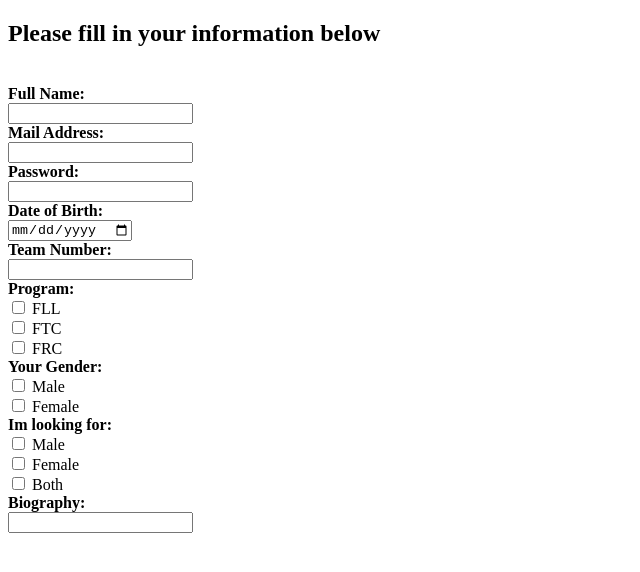
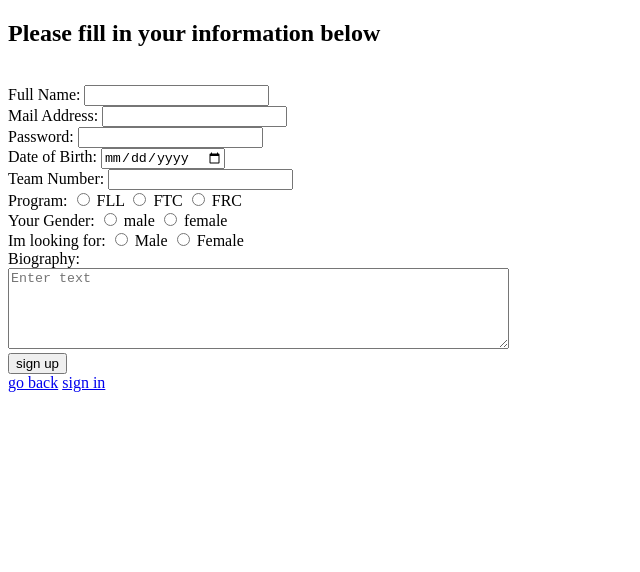
Before and after one commit to yahli1602/firstmeet, a plain HTML site: page SignUp.html in a window 1280 px wide. Shown: the whole page, without its empty margins (0-640 px from the left). Drawn offline with Linux system fonts and the light colour scheme.

Commit message:
finish for now home,signin,signup

```diff
--- a/SignUp.html
+++ b/SignUp.html
@@ -7,38 +7,51 @@
 </head>
 <body>
     <form>
-    <h2>Please fill in your information below</h2><br>
-    <label for="FullName"> <b>Full Name:</b></label><br>
-    <input type="text" name="full name" id="FullName"><br>
-    <label for="email"> <b>Mail Address:</b></label><br>
-    <input type="text" name="email" id="email"><br>
-    <label for="password"><b>Password:</b></label><br>
-    <input type="password" name="password" id="password"><br>
-    <label for="date"><b>Date of Birth:</b></label><br>
-    <input type="date" name="date" id="date"><br>
-    <label for="tmNum"><b>Team Number:</b></label><br>
-    <input type="number" name="Team Number" id="tmNum"><br>
-    <label for="program"><b> Program: </b></label><br>
-    <input type="checkbox" name="fll" id="fll" value="fll">
-    <label for="fll">FLL</label><br>
-    <input type="checkbox" name="ftc" id="ftc" value="ftc">
-    <label for="ftc">FTC</label><br>
-    <input type="checkbox" name="frc" id="frc" value="frc">
-    <label for="frc">FRC</label><br>
-    <label for="gender"><b>Your Gender:</b></label><br>
-    <input type="checkbox" name="male" id="male" value="male">
-    <label for="male">Male</label><br>
-    <input type="checkbox" name="female" id="female" value="female">
-    <label for="female">Female</label><br>
-    <label for="preferred"><b>Im looking for:</b></label><br>
-    <input type="checkbox" name="male" id="male" value="male">
-    <label for="male">Male</label><br>
-    <input type="checkbox" name="female" id="female" value="female">
-    <label for="female">Female</label><br>
-    <input type="checkbox" name="both" id="both" value="both">
-    <label for="both">Both</label><br>
-    <label for="bio"><b>Biography:</b></label><br>
-    <input type="text" name="bio" id="bio"><br>
-</form>
+        <h2>Please fill in your information below</h2><br>
+        <label for="FullName">Full Name:</label>
+        <input type="text" name="full name" id="FullName" required><br>
+
+        <label for="email">Mail Address:</label>
+        <input type="text" name="email" id="email" required><br>
+
+        <label for="password">Password:</label>
+        <input type="password" name="password" id="password" required><br>
+
+        <label for="date">Date of Birth:</label>
+        <input type="date" name="date" id="date" required><br>
+
+        <label for="tmNum">Team Number:</label>
+        <input type="number" name="Team Number" id="tmNum" required><br>
+
+        <label for="program">Program:</label>
+        <input type="radio" name="program" id="fll" value="fll" required>
+        <label for="fll">FLL</label>
+        <input type="radio" name="program" id="ftc" value="ftc">
+        <label for="ftc">FTC</label>
+        <input type="radio" name="program" id="frc" value="frc">
+        <label for="frc">FRC</label><br>
+
+        <label for="gender">Your Gender:</label>
+        <input type="radio" name="gender" id="male" value="male" required>
+        <label for="male">male</label>
+        <input type="radio" name="gender" id="female" value="female">
+        <label for="female">female</label><br>
+
+        <label for="preferred">Im looking for:</label>
+        <input type="radio" name="prefer" id="pmale" value="male" required>
+        <label for="pmale">Male</label>
+        <input type="radio" name="prefer" id="pfemale" value="pfemale">
+        <label for="pfemale">Female</label><br>
+
+        <label for="bio">Biography:</label><br>
+        <textarea rows="5" cols="60" name="bio" id="bio" placeholder="Enter text" required></textarea><br>
+
+        <button type="submit">sign up</button>
+        <div>
+            <a href="index.html">go back</a>
+            <a href="SignIn.html">sign in </a>
+        </div>
+    </form>
+
 </body>
 </html>
```
Also changed, not shown: index.html (+1 -1 lines), signin.html (+1 -1 lines).
